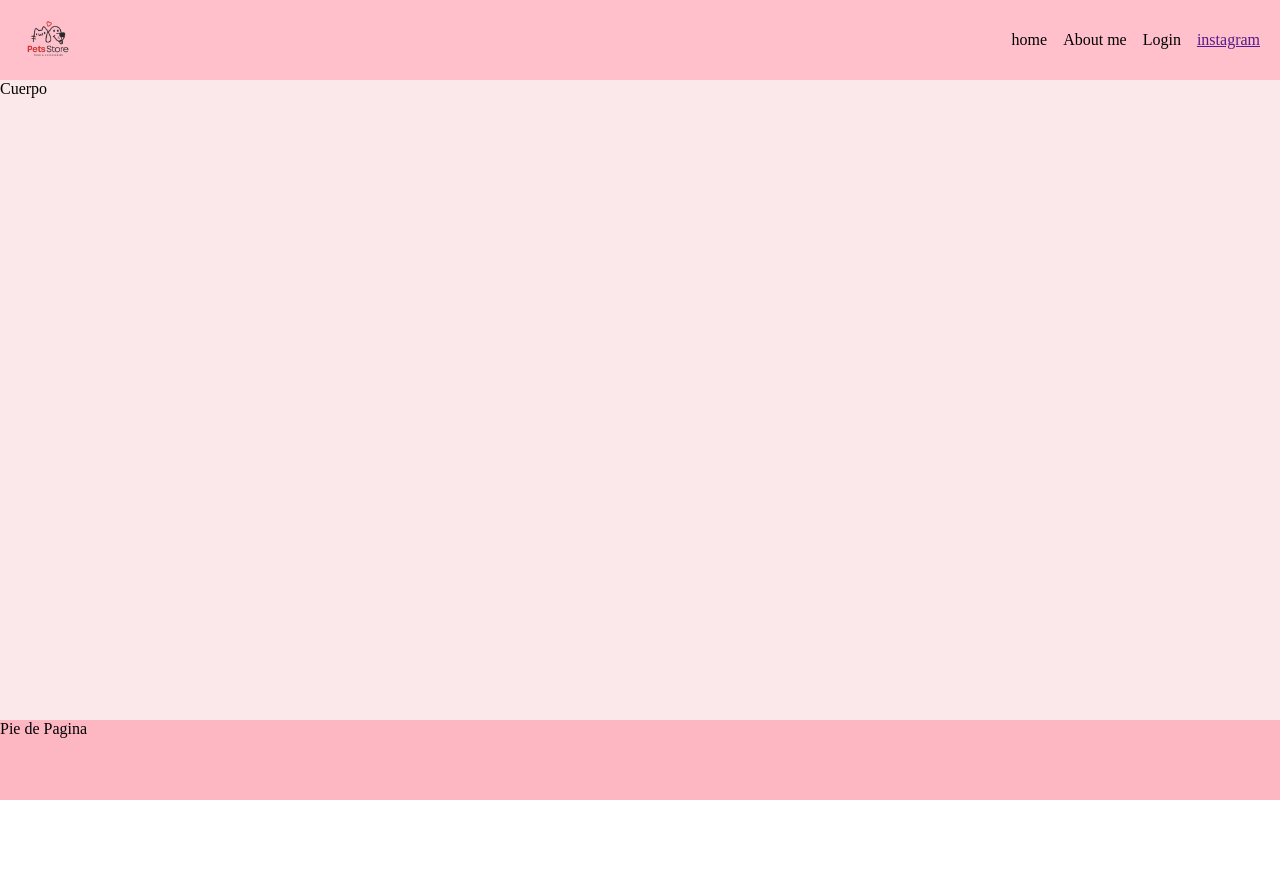
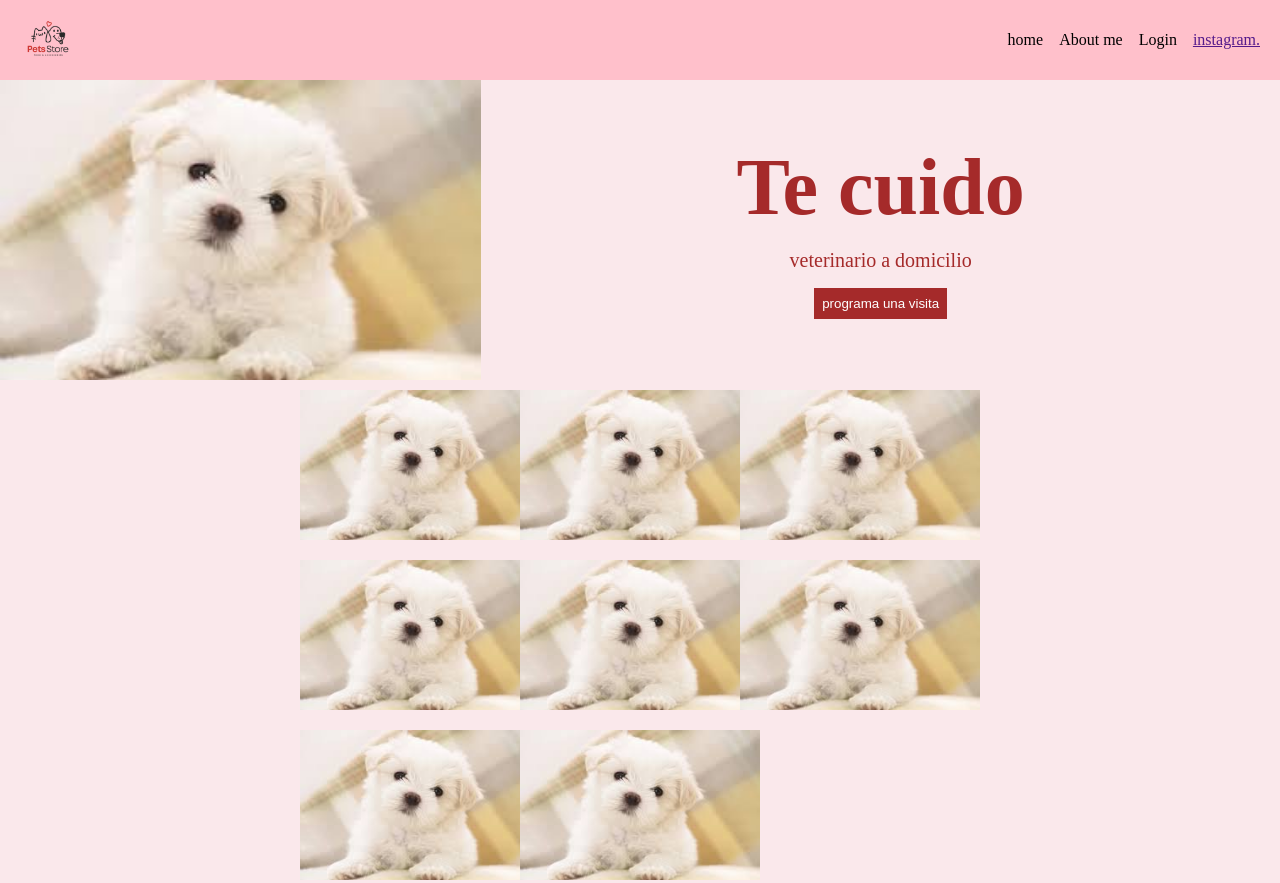
Before and after one commit to yamkrun/mi_portafolio, a plain HTML site: page día-4/día-4-tarde/index.html in a window 1280 px wide. Shown: the top 883 px of the page. Before the commit the page ends 800 px from the top, so only its background shows below. Drawn offline with Linux system fonts and the light colour scheme.

Commit message:
agregué practica 3

```diff
--- a/día-4/día-4-tarde/index.html
+++ b/día-4/día-4-tarde/index.html
@@ -14,12 +14,36 @@
             <li>home</li>
             <li>About me</li>
             <li>Login</li>
-            <li><a href="">instagram</a></li>
+            <li><a href="">instagram.</a></li>
 
         </ul>
     </nav>
     </header><!--refiere a la parte de arriba-->
-    <main>Cuerpo<!--hermano del medio el contenido--></main>
-    <footer>Pie de Pagina<!--pie de pagina--></footer>
+    <main>
+        <section class="hero">
+          <img src="./perrito.jpeg" alt="perrito" height="300px">
+               <!--hermano del medio el contenido-->
+          <div class="msg">
+             <h2 class="hero-titule"> Te cuido</h2>
+             <p class="hero-pa">veterinario a domicilio</p>
+             <button class="hero-btn"> programa una visita</button>
+            </div>
+        </section>
+        <section class="imag">
+            <img src="./perrito.jpeg" alt="" height="150px">
+            <img src="./perrito.jpeg" alt="" height="150px">
+            <img src="./perrito.jpeg" alt="" height="150px">
+            <img src="./perrito.jpeg" alt="" height="150px">
+            <img src="./perrito.jpeg" alt="" height="150px">
+            <img src="./perrito.jpeg" alt="" height="150px">
+            <img src="./perrito.jpeg" alt="" height="150px">
+            <img src="./perrito.jpeg" alt="" height="150px">
+
+        </section>
+    </main>
+    <footer>
+        <img src="./Image20250703163224-Photoroom.png" alt="" />
+
+        <!--pie de pagina--></footer>
 </body>
 </html>
--- a/día-4/día-4-tarde/styles.css
+++ b/día-4/día-4-tarde/styles.css
@@ -31,9 +31,41 @@ li{
 }
 main{
     background-color: rgb(250, 232, 235);
-    height: 80%;
+}
+.hero{
+    display: flex;
+}
+.msg{
+    width: 100%;
+    display: flex;
+    flex-direction: column;
+    justify-content: center;
+    align-items: center;
+    gap: 16px;
+}
+.hero-titule{
+    font-size: 80px;
+    color: brown;
+}
+.hero-pa{
+    font-size: 20px;
+    color: brown;
+}
+.hero-btn{
+    padding: 8px;
+    background-color: brown;
+    color: white;
+    border: none;
+}
+.imag{
+    display: grid;
+    padding: 10px 20px;
+    grid-template-columns: repeat( 3, 200px);
+    justify-content: center;
+    place-items: center;
+    gap: 20px;
+
 }
 footer{
     background-color: rgb(253, 183, 195);
-    height: 10%;
 }
--- /dev/null
+++ b/practica_calificada3/styles.css
@@ -0,0 +1,112 @@
+
+html,
+body{
+    margin: 0;
+    padding: 0;
+    height: 100%;
+    display: flex;
+    flex-direction: column;
+    font-family: Arial, Helvetica, sans-serif;
+    background-image: url(https://sdmntprnorthcentralus.oaiusercontent.com/files/00000000-3e90-622f-9d73-e223745c6cf9/raw?se=2025-07-04T03%3A52%3A58Z&sp=r&sv=2024-08-04&sr=b&scid=07015bc9-e291-5f93-8ef8-528ea662308d&skoid=add8ee7d-5fc7-451e-b06e-a82b2276cf62&sktid=a48cca56-e6da-484e-a814-9c849652bcb3&skt=2025-07-03T14%3A53%3A16Z&ske=2025-07-04T14%3A53%3A16Z&sks=b&skv=2024-08-04&sig=9Okf/SEMS8XoPrQRtOQkmoUaLLjhC/0SuQwP5V9zECE%3D) ;
+    background-size: cover;
+}
+li{
+    list-style: none;
+}
+header{
+    width: 100%;
+    height: 80px;
+    background-color: #FBC0D9;
+}
+h1{
+    color:#EF5DA8;
+    display: flex;
+    justify-content: center;
+
+}
+.menu{
+    display: flex;
+    align-items: center;
+    gap: 20px;
+    color:#7B6F94;
+    background-color: #DCC6F9;
+
+}
+.hero{
+    background-color: #D5F4FF;
+    height: 300px;
+    display: flex;
+    align-items: center;
+    position: relative;
+    margin: 100px ;
+    padding: 100px;
+    border-radius: 10px;
+
+}
+.winx{
+    position: absolute;
+    right: 10px;
+}
+
+.titulo{
+    display: flex;
+    align-items: center;
+    font-size: 70px;
+    color: #FF69B4; /* Rosa vibrante */
+    text-shadow: 1px 1px 3px rgba(255, 255, 255, 0.5)
+
+}
+.hero-p{
+    display: flex;
+    align-items: center;
+    font-size: 20px;
+    color: #7B6F94;
+}
+.hero-btn{
+    display: flex;
+    text-align: center;
+    justify-content: center;
+    border-radius: 20px;
+    background: linear-gradient(45deg, #FF4F9E, #E21C8E);
+    padding: 12px 24px;
+    font-weight: bold;
+    border: none;
+    background-color: #FF1493;
+    cursor: pointer;
+    width: 200px;
+
+}
+a{
+    text-decoration: none;
+    color: white;
+}
+main{
+    flex: 1;
+    height: 100%;
+
+}
+.seccion2{
+    background-color: #F7D6FF;
+    margin: 0px 30px;
+    padding: 50px;
+    color: #7B6F94;
+    border-radius: 10px;
+    margin: 100px;
+}
+.sub3{
+    color: #fd3197;
+}
+.subp{
+    color: #b154f3;
+}
+.name{
+    color: #eb56a0;
+}
+
+footer{
+    color: #666666;
+    display: flex;
+    justify-content: center;
+    align-items: center;
+    background-color: #CDB4F3;
+}
```
Also changed, not shown: practica_calificada3/index.html (added, +58 -0 lines), día-4/día-4-tarde/perrito.jpeg (added), practica_calificada3/las winx-Photoroom.png (added).
